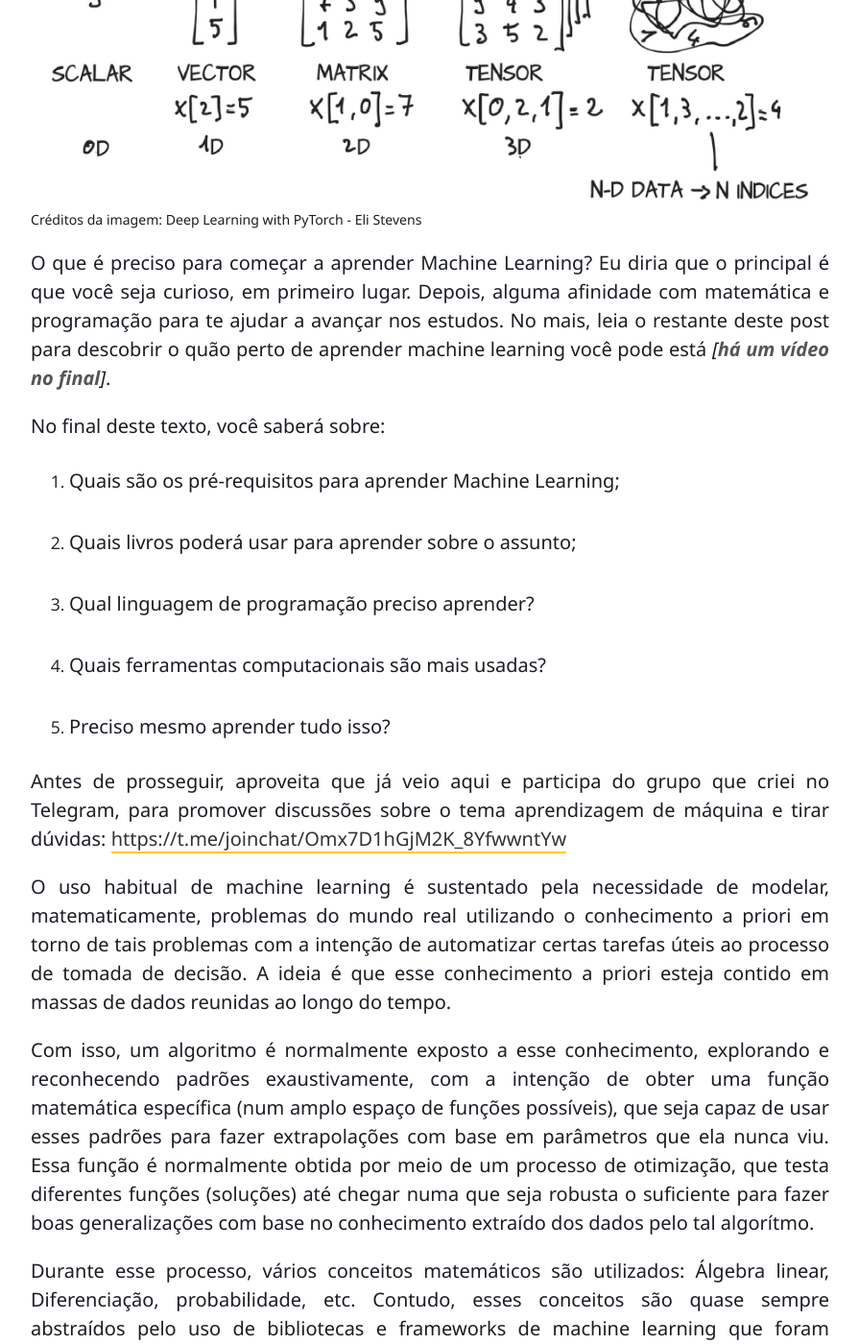
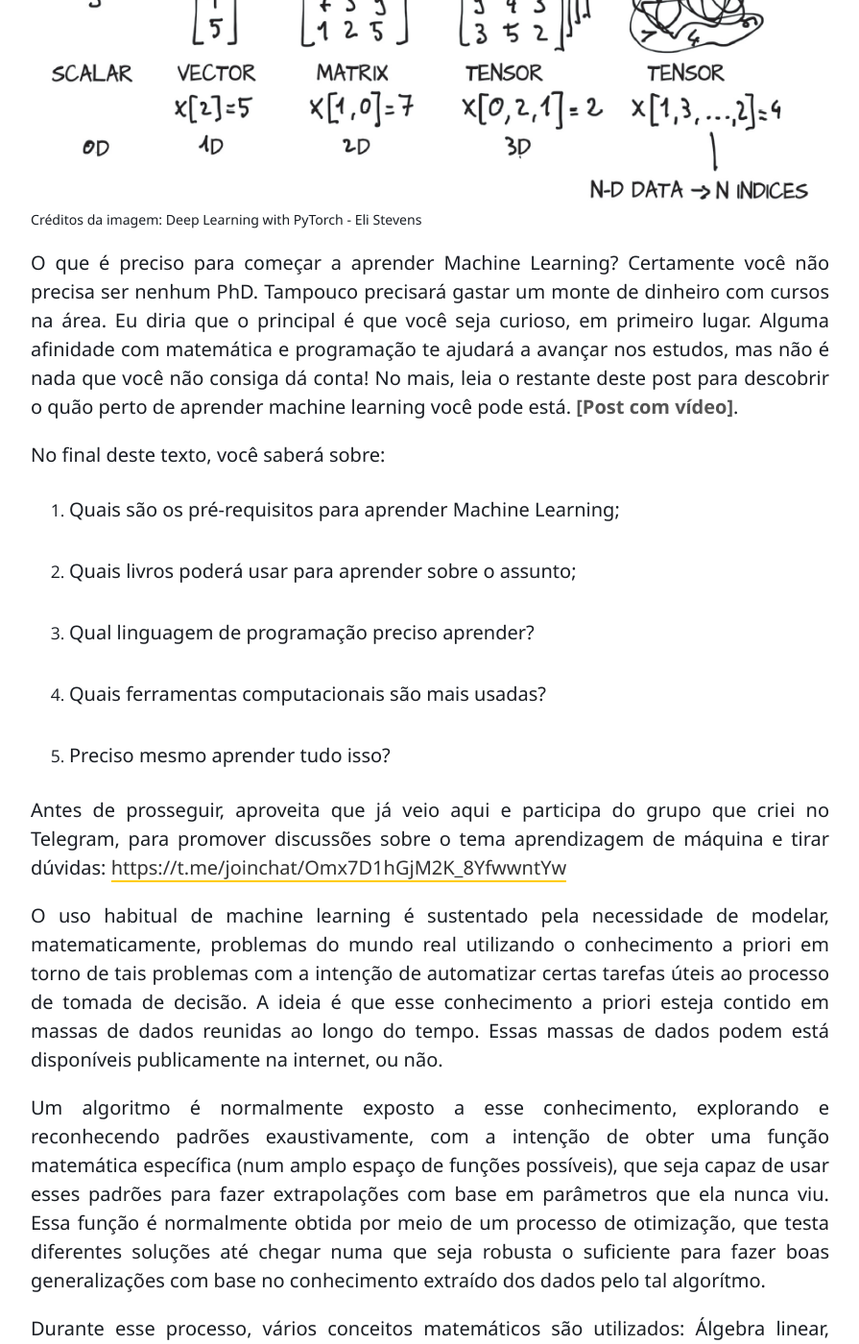
Before and after one commit to luisfredgs/luisfredgs.github.io, a Jekyll site: the page built from _posts/2018-01-18-dicas-para-aprender-machine-learning.md, in a window 1280 px wide and 1400 px high, scrolled down 732 px. Shown: the whole window at 96% size, without its empty margins (192-1087 px from the left). Built offline with Jekyll 4.4.1, drawn with Linux system fonts in a browser that asks for light colours; comment, search, counter and statistics services are not loaded.

Commit message:
Update 2018-01-18-dicas-para-aprender-machine-learning.md

```diff
--- a/_posts/2018-01-18-dicas-para-aprender-machine-learning.md
+++ b/_posts/2018-01-18-dicas-para-aprender-machine-learning.md
@@ -11,7 +11,7 @@ permalink: /machine-learning/dicas-para-aprender-machine-learning
 ![](/assets/img/linear_algebra.png)
 Créditos da imagem: Deep Learning with PyTorch - Eli Stevens
 
-O que é preciso para começar a aprender Machine Learning? Eu diria que o principal é que você seja curioso, em primeiro lugar. Depois, alguma afinidade com matemática e programação para te ajudar a avançar nos estudos. No mais, leia o restante deste post para descobrir o quão perto de aprender machine learning você pode está *[**há um vídeo no final**]*.
+O que é preciso para começar a aprender Machine Learning? Certamente você não precisa ser nenhum PhD. Tampouco precisará gastar um monte de dinheiro com cursos na área. Eu diria que o principal é que você seja curioso, em primeiro lugar. Alguma afinidade com matemática e programação te ajudará a avançar nos estudos, mas não é nada que você não consiga dá conta! No mais, leia o restante deste post para descobrir o quão perto de aprender machine learning você pode está. **[Post com vídeo]**.
 
 No final deste texto, você saberá sobre:
 
@@ -27,9 +27,9 @@ No final deste texto, você saberá sobre:
 
 Antes de prosseguir, aproveita que já veio aqui e participa do grupo que criei no Telegram, para promover discussões sobre o tema aprendizagem de máquina e tirar dúvidas: [https://t.me/joinchat/Omx7D1hGjM2K_8YfwwntYw](https://t.me/joinchat/Omx7D1hGjM2K_8YfwwntYw)
 
-O uso habitual de machine learning é sustentado pela necessidade de modelar, matematicamente, problemas do mundo real utilizando o conhecimento a priori em torno de tais problemas com a intenção de automatizar certas tarefas úteis ao processo de tomada de decisão. A ideia é que esse conhecimento a priori esteja contido em massas de dados reunidas ao longo do tempo.
+O uso habitual de machine learning é sustentado pela necessidade de modelar, matematicamente, problemas do mundo real utilizando o conhecimento a priori em torno de tais problemas com a intenção de automatizar certas tarefas úteis ao processo de tomada de decisão. A ideia é que esse conhecimento a priori esteja contido em massas de dados reunidas ao longo do tempo. Essas massas de dados podem está disponíveis publicamente na internet, ou não.
 
-Com isso, um algoritmo é normalmente exposto a esse conhecimento, explorando e reconhecendo padrões exaustivamente, com a intenção de obter uma função matemática específica (num amplo espaço de funções possíveis), que seja capaz de usar esses padrões para fazer extrapolações com base em parâmetros que ela nunca viu. Essa função é normalmente obtida por meio de um processo de otimização, que testa diferentes funções (soluções) até chegar numa que seja robusta o suficiente para fazer boas generalizações com base no conhecimento extraído dos dados pelo tal algorítmo.
+Um algoritmo é normalmente exposto a esse conhecimento, explorando e reconhecendo padrões exaustivamente, com a intenção de obter uma função matemática específica (num amplo espaço de funções possíveis), que seja capaz de usar esses padrões para fazer extrapolações com base em parâmetros que ela nunca viu. Essa função é normalmente obtida por meio de um processo de otimização, que testa diferentes soluções até chegar numa que seja robusta o suficiente para fazer boas generalizações com base no conhecimento extraído dos dados pelo tal algorítmo.
 
 Durante esse processo, vários conceitos matemáticos são utilizados: Álgebra linear, Diferenciação, probabilidade, etc. Contudo, esses conceitos são quase sempre abstraídos pelo uso de bibliotecas e frameworks de machine learning que foram desenvolvidos especialmente para o caso. É sempre bom lembrar, entretanto, que o conhecimento desses conceitos matemáticos vai te colocar numa posição vantajosa, uma vez que as bibliotecas de machine learning não fazem tudo sozinhas.
 
```
